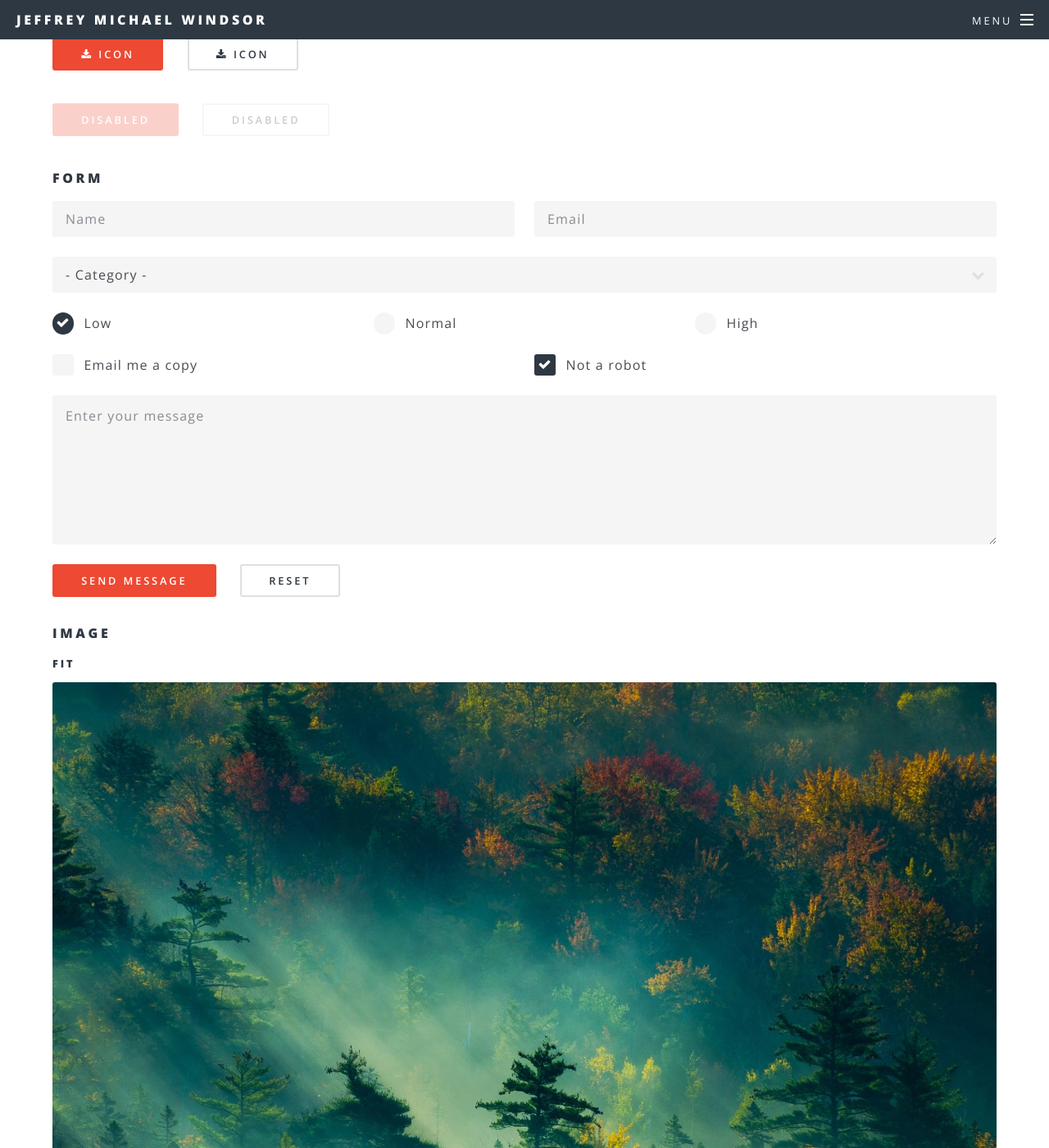
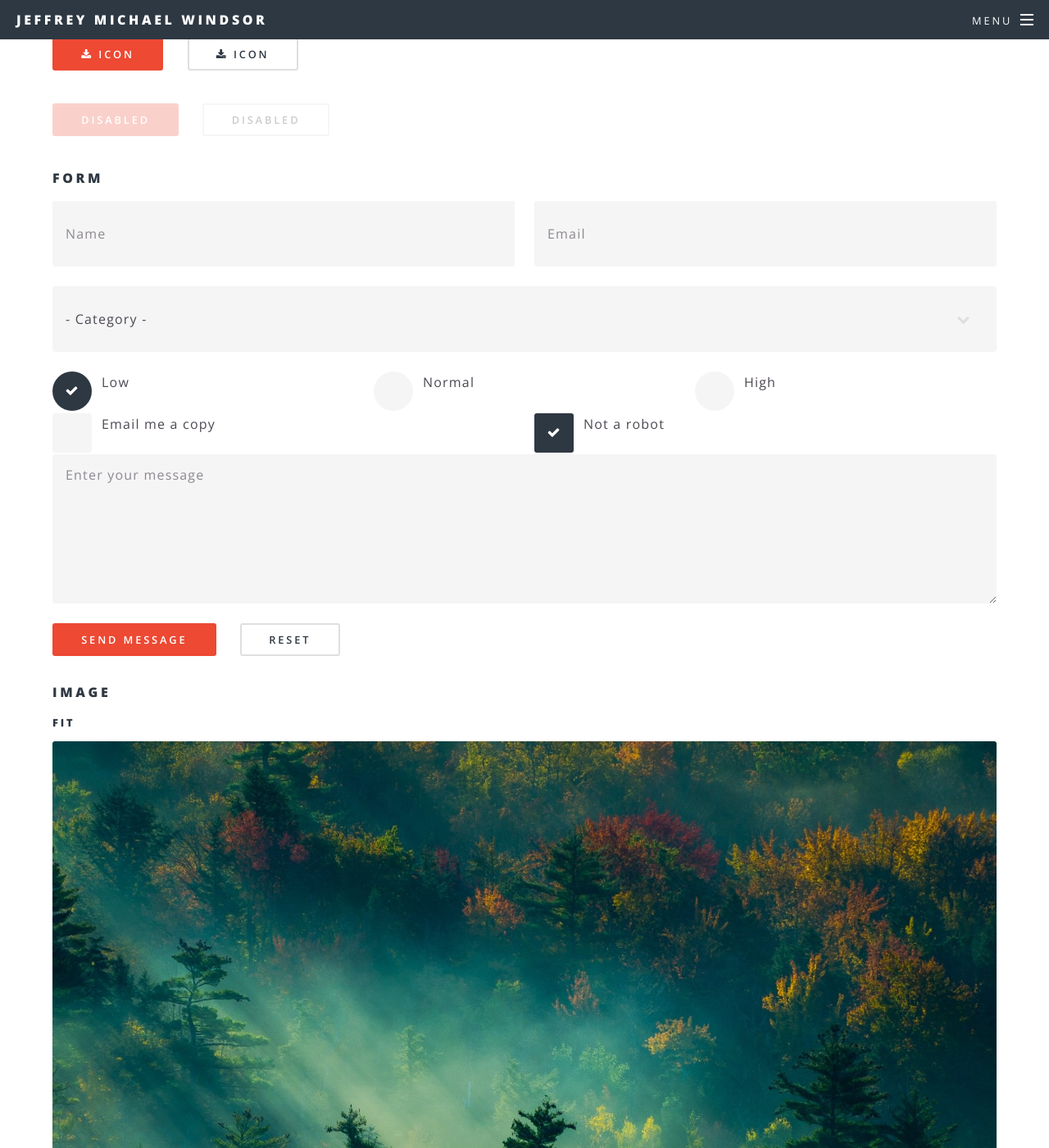
Before and after one commit to jeffwindsor/jeffwindsor.github.io, a Jekyll site: the page built from elements.html, in a window 1280 px wide and 1400 px high, scrolled down 3935 px. Shown: the whole window at 82% size. Built offline with Jekyll 4.4.1, drawn with Linux system fonts in a browser that asks for light colours.

Commit message:
icon size test

```diff
--- a/_sass/libs/_vars.scss
+++ b/_sass/libs/_vars.scss
@@ -20,7 +20,7 @@
 
 // Size.
 	$size: (
-		element-height:		2.75em,
+		element-height:		5em,
 		element-margin:		2em,
 		letter-spacing:		0.075em,
 		letter-spacing-alt:	0.225em
```
